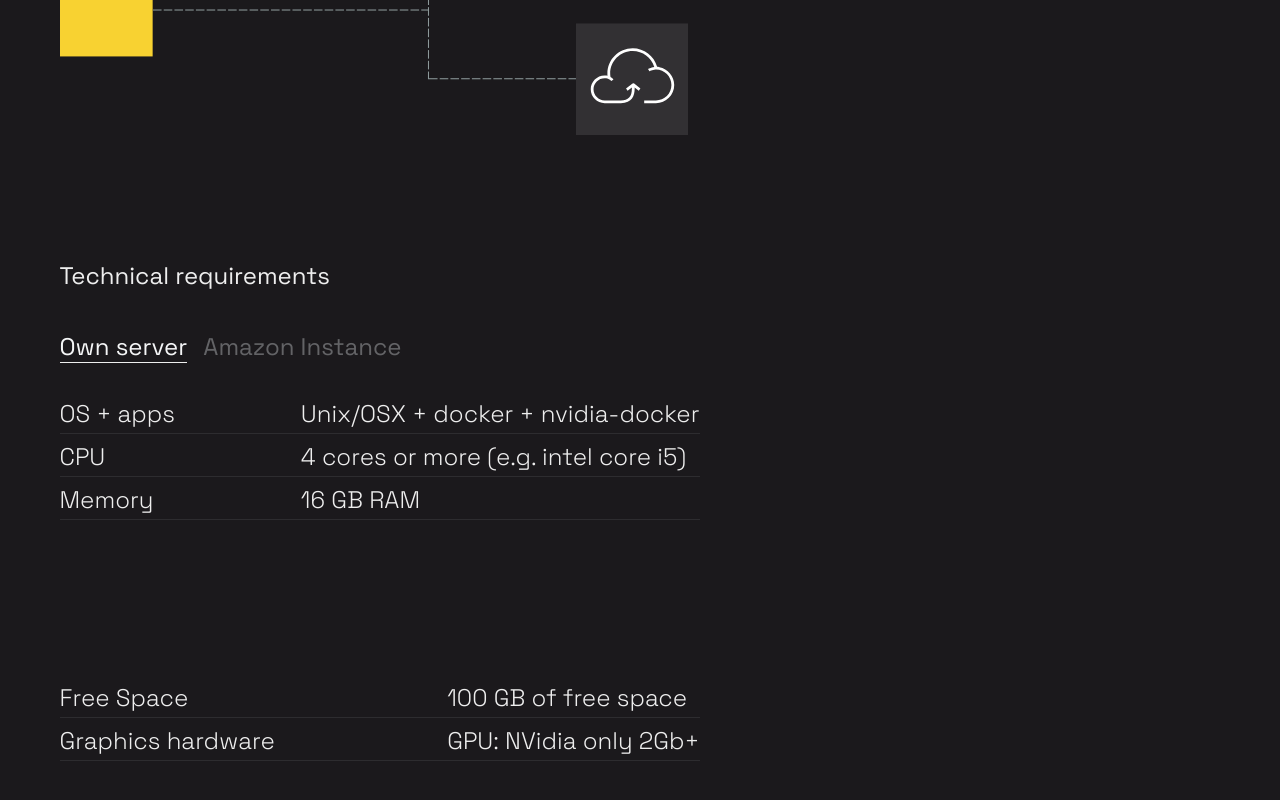
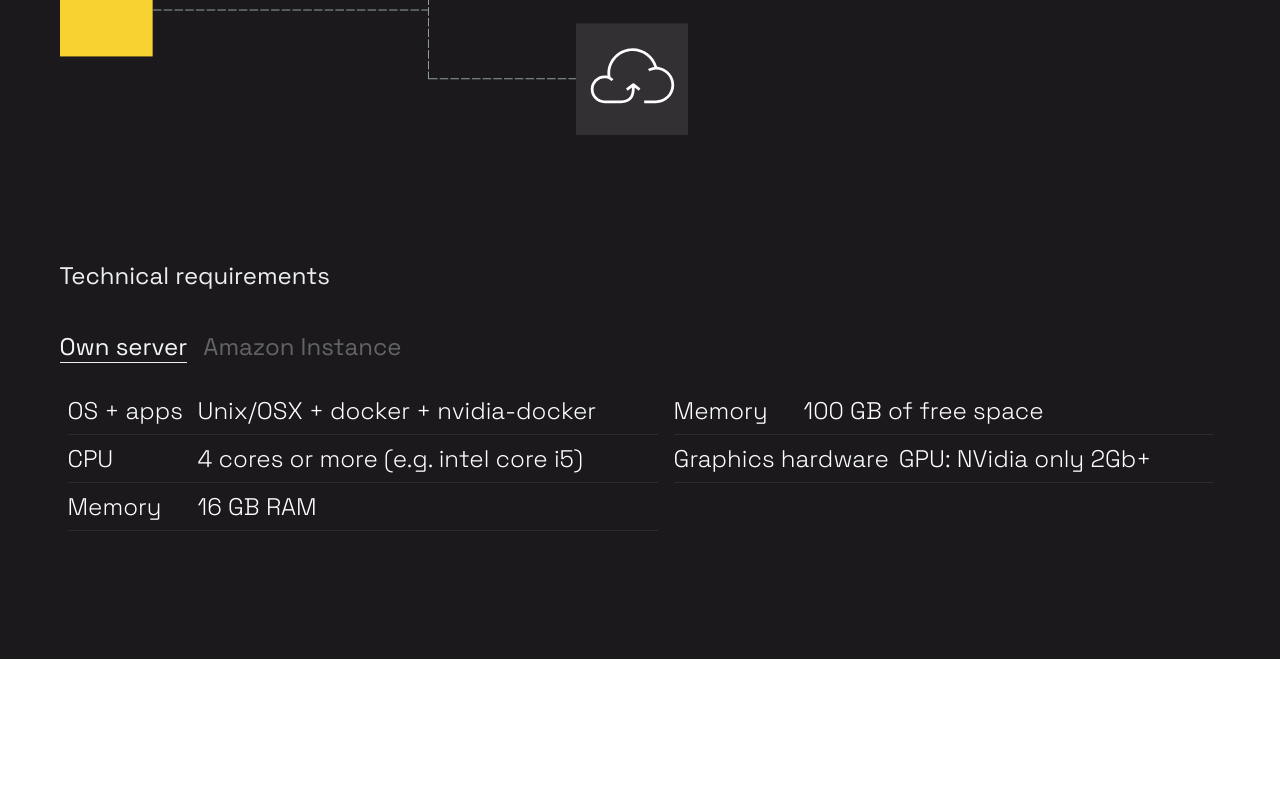
Before and after one commit to Burunduckc/React_AudioPlayer, a React (Create React App) app: page / in a window 1280 px wide. Shown: the part 1115-1915 px from the top of the page. After the commit the page ends 1774 px from the top, so only its background shows below. Built offline with nearby package versions, Linux system fonts and the light colour scheme.

Commit message:
табы

```diff
--- a/public/index.html
+++ b/public/index.html
@@ -55,79 +55,59 @@
               </div>
           </div>
         <div class="techical__all">
-            <div class="techical__cont">
-                  <div class="techical__block">
-                    <div>
-                      <li class="techical__l">OS + apps
-                        <span></span>
+            <div class="serverInfo">
+              <ul class="serverInfo__list">
+                <li class="serverInfo__list-item">
+                  <p>OS + apps</p>
+                  <p>Unix/OSX + docker + nvidia-docker</p>
                 </li>
-                      <li class="techical__l">CPU
-                        <span></span>
+                <li class="serverInfo__list-item">
+                  <p>CPU</p>
+                  <p>4 cores or more (e.g. intel core i5)</p>
                 </li>
-                     <li class="techical__l">Memory
-                      <span></span>
+                <li class="serverInfo__list-item">
+                  <p>Memory</p>
+                  <p>16 GB RAM</p>
                 </li>
-                   </div>
-                     <div>
-                       <li class="techical_n">Unix/OSX + docker + nvidia-docker</li>
-                       <li class="techical_n">4 cores or more (e.g. intel core i5)</li>
-                       <li class="techical_n">16 GB RAM</li>
-                     </div>
-                  </div>
-                  <div>
-                    <div class="techical__block">
-                      <div>
-                        <li class="techical__l">Free Space
-                          <span></span>
+              </ul>
+              <ul class="serverInfo__list">
+                <li class="serverInfo__list-item">
+                  <p>Memory</p>
+                  <p>100 GB of free space</p>
                 </li>
-                        <li class="techical__l">Graphics hardware
-                          <span></span>
+                <li class="serverInfo__list-item">
+                  <p>Graphics hardware</p>
+                  <p>GPU: NVidia only 2Gb+</p>
                 </li>
-                      </div>
-                      <div>
-                        <li class="techical_n">100 GB of free space</li>
-                        <li class="techical_n">GPU: NVidia only 2Gb+</li>
-                      </div>
-                    </div>
-                  </div>
+              </ul>
           </div>
         </div>
           <div class="techical__all opacity">
-            <div class="techical__cont">
-                  <div class="techical__block">
-                    <div>
-                      <li class="techical__l">Instance
-                        <span></span>
+            <div class="serverInfo">
+              <ul class="serverInfo__list">
+                <li class="serverInfo__list-item">
+                  <p>Instance</p>
+                  <p>g4dn.xlarge</p>
                 </li>
-                      <li class="techical__l">GPU
-                        <span></span>
+                <li class="serverInfo__list-item">
+                  <p>GPU</p>
+                  <p>1</p>
                 </li>
-                     <li class="techical__l">vCPUs
-                      <span></span>
+                <li class="serverInfo__list-item">
+                  <p>vCPUs</p>
+                  <p>4</p>
                 </li>
-                   </div>
-                     <div>
-                       <li class="techical_na">g4dn.xlarge</li>
-                       <li class="techical_na">1</li>
-                       <li class="techical_na">4</li>
-                     </div>
-                  </div>
-                  <div>
-                    <div class="techical__block">
-                      <div>
-                        <li class="techical__l">Memory
-                          <span></span>
+              </ul>
+              <ul class="serverInfo__list">
+                <li class="serverInfo__list-item">
+                  <p>Memory</p>
+                  <p>16GB RAM</p>
                 </li>
-                        <li class="techical__l">Storage
-                          <span></span>
+                <li class="serverInfo__list-item">
+                  <p>Storage</p>
+                  <p>125 GB</p>
                 </li>
-                      </div>
-                      <div>
-                        <li class="techical_na">116 GB RAM</li>
-                        <li class="techical_na">125 GB</li>
-                      </div>
-                    </div>
-                  </div>
+              </ul>
           </div>
           </div>
         </div>
--- a/public/index.js
+++ b/public/index.js
@@ -7,7 +7,6 @@ oneBlock.forEach((a, i) => {
         twoBlock.forEach((b) => b.classList.remove('opacity'))
 
     a.classList.add('active')
-    twoBlock[i].classList.add('active')
     twoBlock[1 - i].classList.add('opacity')
     })
 })
--- a/public/main.css
+++ b/public/main.css
@@ -150,6 +150,45 @@
 .techical__blockImg{
     width: 628px;
 }
+
+.serverInfo {
+	display: flex;
+	flex-direction: row;
+	flex-wrap: wrap;
+	justify-content: space-between;
+    margin-top: 32px;
+    padding-bottom: 120px;
+}
+
+.serverInfo__list {
+	flex-grow: 1;
+	padding: 0 8px;
+}
+
+.serverInfo__list-item {
+	list-style: none;
+	display: flex;
+	flex-direction: row;
+	border-bottom: 1px solid rgba(207, 211, 214, 0.10);
+	padding-bottom: 8px;
+	margin-bottom: 8px;
+}
+
+.serverInfo__list-item > p {
+	color: white;
+    font-size: 24px;
+    font-weight: 300;
+}
+
+.serverInfo__list-item > p:first-child {
+	min-width: 120px;
+	margin-right: 10px;
+}
+
+.serverInfo__list-item > p:last-child {
+	white-space: nowrap;
+}
+
 .techical__blockImg img{
     width: 100% ;
 }
```
Lines whose indentation alone changed are shown as unchanged.
